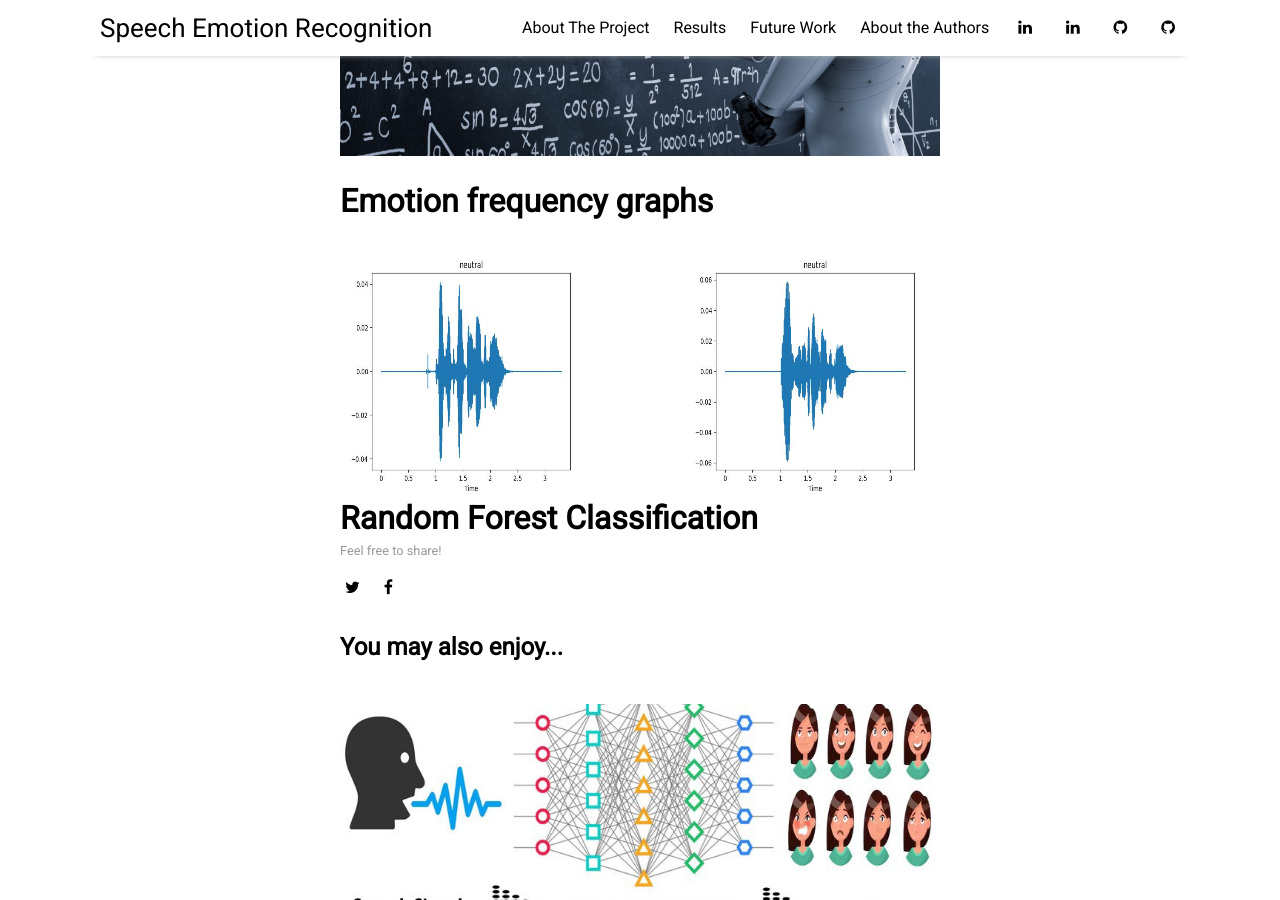
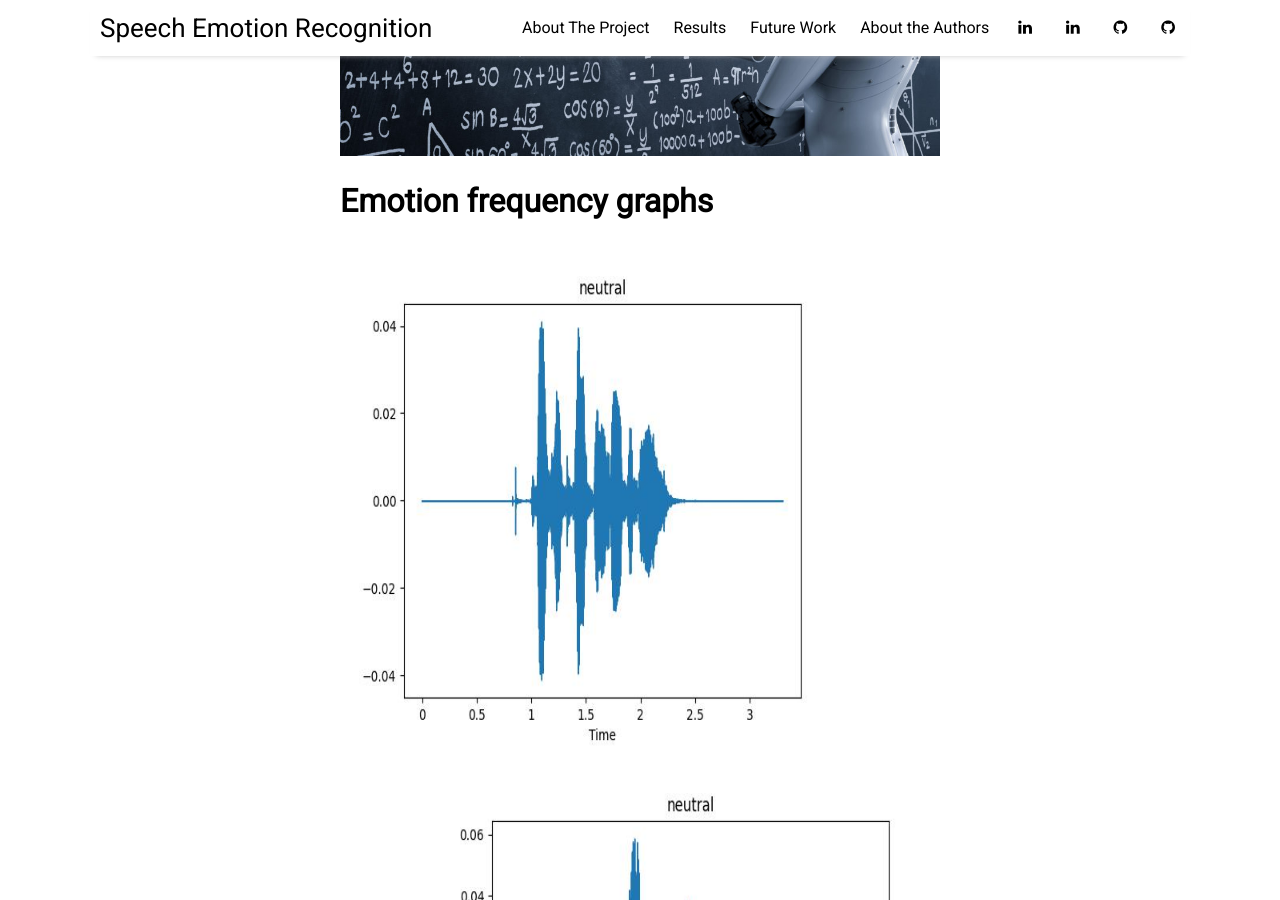
Before and after one commit to kelvinm10/SER_Website, a Jekyll site: the page built from _posts/2022-04-18-results.md, in a window 1280 px wide and 900 px high, scrolled down 406 px. Built offline with Jekyll 4.4.1, drawn with Linux system fonts in a browser that asks for light colours; nearby versions of some CDN libraries.

Commit message:
changing size

```diff
--- a/_posts/2022-04-18-results.md
+++ b/_posts/2022-04-18-results.md
@@ -9,8 +9,8 @@ image: results.jpg
 
 # Emotion frequency graphs
 
-<img src="{{ site.github.url }}/assets/img/neutral1.jpg" alt="neutral" style="width:256px;height:256px;" align="left">
-<img src="{{ site.github.url }}/assets/img/neutral2.jpg" alt="neutral" style="width:256px;height:256px;" align="right">
+<img src="{{ site.github.url }}/assets/img/neutral1.jpg" alt="neutral" style="width:512px;height:512px;" align="left">
+<img src="{{ site.github.url }}/assets/img/neutral2.jpg" alt="neutral" style="width:512px;height:512px;" align="right">
 
 
 
```
